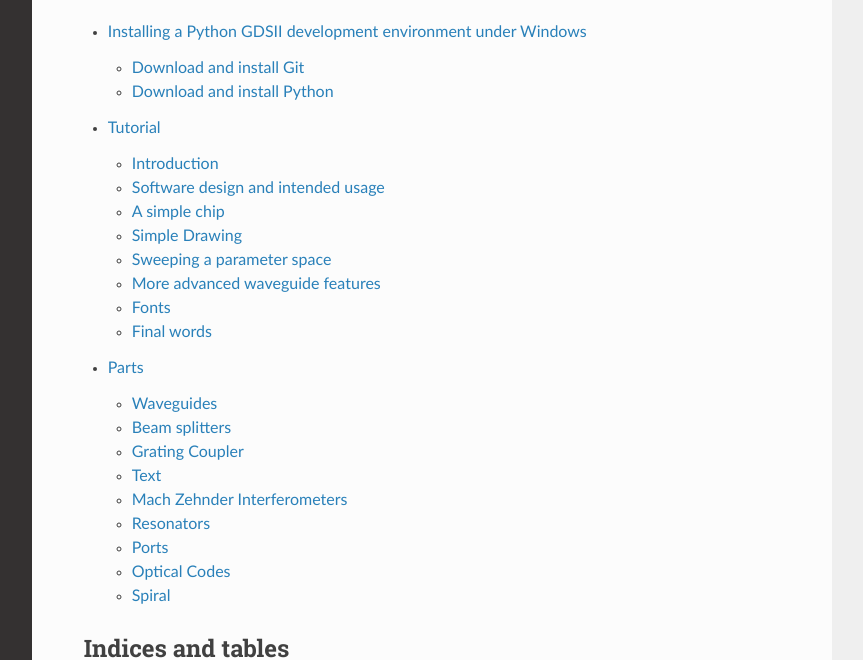
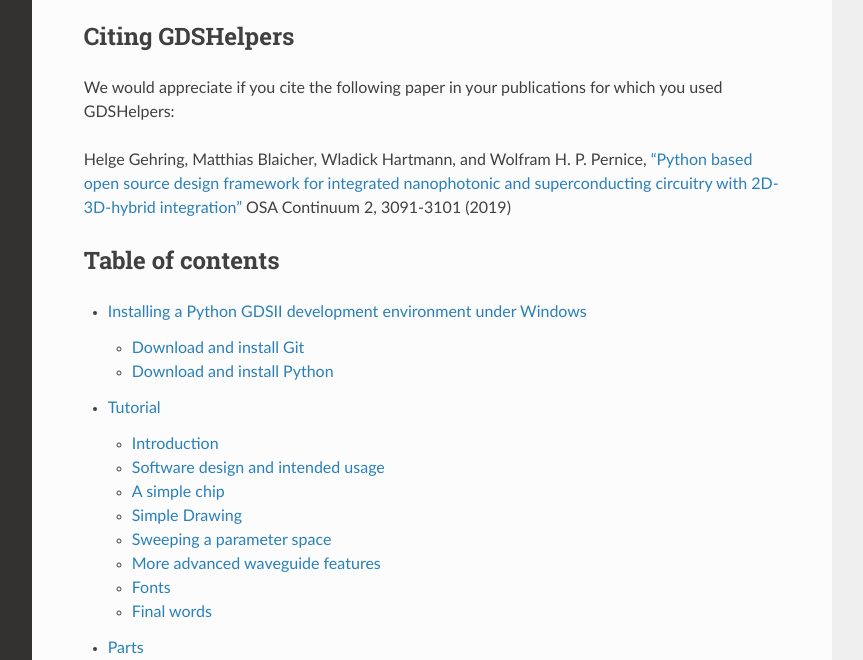
Before and after one commit to HelgeGehring/gdshelpers, a Sphinx documentation site: the page built from docs/index.rst, in a window 1280 px wide and 900 px high, scrolled down 936 px, cut to the strip 240-900 px from the top of the window. Shown: the whole strip, without its empty margins (268-1131 px from the left). Built offline with Sphinx 7.4.7 and the Read the Docs theme 2.0.0, drawn with Linux system fonts in a browser that asks for light colours; formulas are drawn with MathJax 3; pages that are not in the unit, such as notebooks, are missing from menus.

Commit message:
added link to publication

```diff
--- a/docs/index.rst
+++ b/docs/index.rst
@@ -98,6 +98,17 @@
     cell.show()
 
 
+Citing GDSHelpers
+_________________
+We would appreciate if you cite the following paper in your publications for which you used GDSHelpers:
+
+Helge Gehring, Matthias Blaicher, Wladick Hartmann, and Wolfram H. P. Pernice,
+`"Python based open source design framework for integrated nanophotonic and superconducting circuitry with 2D-3D-hybrid integration" <https://www.osapublishing.org/osac/abstract.cfm?uri=osac-2-11-3091>`_
+OSA Continuum 2, 3091-3101 (2019)
+
+Table of contents
+_________________
+
 .. toctree::
    :maxdepth: 2
 
```
Also changed, not shown: README.md (+7 -0 lines).
